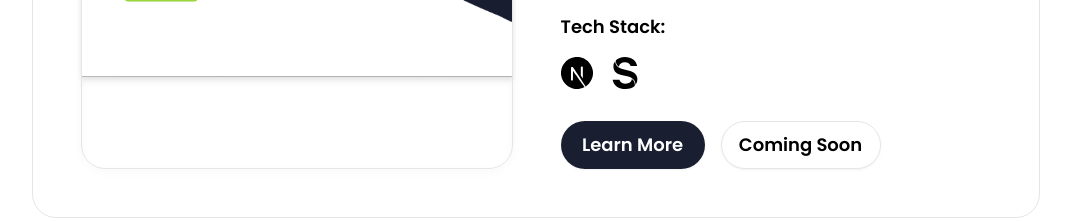
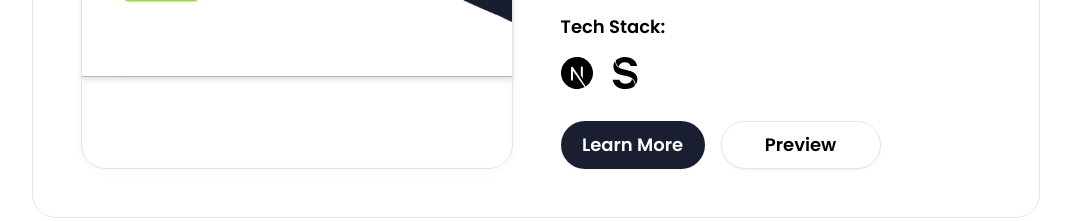
Before and after one commit to iwwan-01/elev8x-website, a Next.js app: page / in a window 1280 px wide. Shown: the part 3720-3941 px from the top of the page, without its empty margins (104-1175 px from the left). Built offline with nearby package versions, Linux system fonts and the light colour scheme.

Commit message:
Added a new project

```diff
--- a/src/components/Projects.jsx
+++ b/src/components/Projects.jsx
@@ -126,10 +126,10 @@ const Projects = () => {
                         </span>
                       </div>
                     </Link>
-                    <Link href='/#contact'>
+                    <Link href='https://innotopia-cms-prototype.vercel.app/'>
                       <div className='group flex justify-center items-center mt-4 bg-white border border-neutral-200 w-40 h-12 rounded-3xl drop-shadow-sm hover:bg-dark-blue hover:border-none transition-color duration-300'>
                         <span className='font-semibold lg:text-lg md:text-md group-hover:text-white font-poppins'>
-                          Coming Soon
+                          Preview
                         </span>
                       </div>
                     </Link>
```
